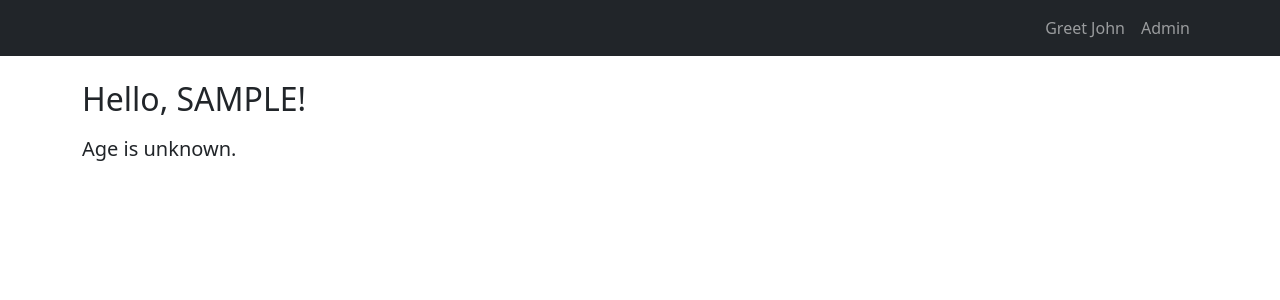
After one commit to maksymostapiak/flask-app-lab, a Flask app: a page that uses app/templates/base.html in a window 1280 px wide. The commit adds this page. Shown: the top 300 px of the page. Run offline with Flask 3, Linux system fonts and the light colour scheme.

Commit message:
blueprient hi, tasks 3-4

```diff
--- a/app/__init__.py
+++ b/app/__init__.py
@@ -1,6 +1,8 @@
 from flask import Flask
+from app.users.views import users_bp
 
 app = Flask(__name__)
 app.config.from_pyfile("../config.py")
+app.register_blueprint(users_bp)
 
-from . import views
+from app import views
--- a/app/templates/base.html
+++ b/app/templates/base.html
@@ -13,7 +13,7 @@
 </head>
 <body class="d-flex flex-column min-vh-100">
     <header>
-        {% include 'components/navbar.html' %}
+
     </header>
 
     <main>
@@ -21,6 +21,6 @@
         {% endblock %}
     </main>
 
-    {% include 'components/footer.html' %}
+
 </body>
 </html>
--- /dev/null
+++ b/app/users/templates/users/hi.html
@@ -0,0 +1,24 @@
+{% extends 'base.html' %}
+
+{% block title %}Greeting Page{% endblock %}
+
+{% block content %}
+
+<nav class="navbar navbar-expand-lg navbar-dark bg-dark">
+  <div class="container">
+      <ul class="navbar-nav ms-auto">
+        <li class="nav-item"><a class="nav-link" href="{{ url_for('users.greetings', name='John', age=30) }}">Greet John</a>
+        <li class="nav-item"><a class="nav-link" href="{{ url_for('users.admin') }}">Admin</a>
+      </ul>
+  </div>
+</nav>
+
+<div class="container mt-4">
+<h2 class="mb-3">Hello, {{ name }}!</h2>
+{% if age %}
+  <p class="lead">You are {{ age }} years old.</p>
+{% else %}
+  <p class="lead">Age is unknown.</p>
+  </div>
+{% endif %}
+{% endblock %}
--- /dev/null
+++ b/app/users/views.py
@@ -0,0 +1,16 @@
+from flask import Blueprint, request, redirect, url_for, render_template
+
+users_bp = Blueprint('users', __name__, url_prefix='/users', template_folder='templates')
+
+@users_bp.route("/hi/<string:name>")
+def greetings(name):
+    name = name.upper()
+    age = request.args.get("age", None, int)
+
+    return render_template("users/hi.html", name=name, age=age)
+
+@users_bp.route("/admin")
+def admin():
+    to_url = url_for("users.greetings", name="administrator", age=45, _external=True)
+    print(to_url)
+    return redirect(to_url)
```
Also changed, not shown: app/templates/user_profile.html (deleted, +0 -38 lines), app/templates/users.html (deleted, +0 -23 lines), app/users/__init__.py (added), config.py (added).
